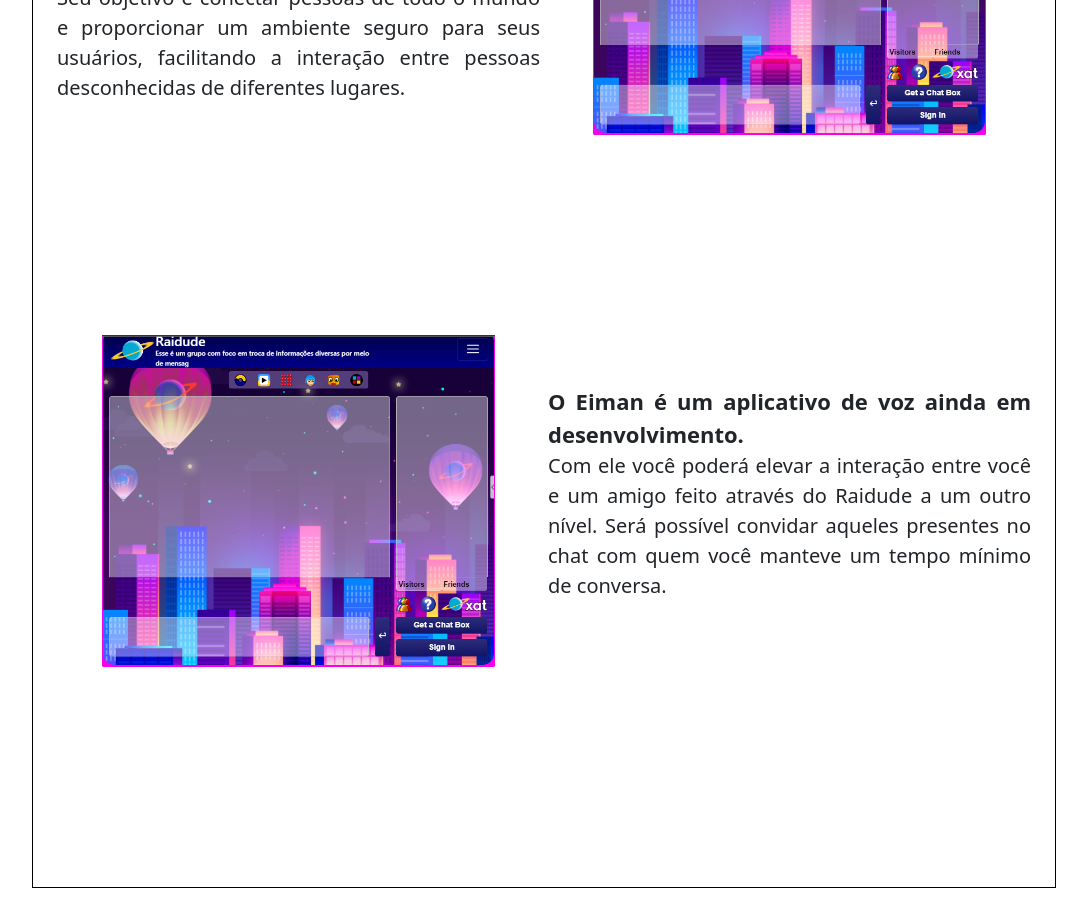
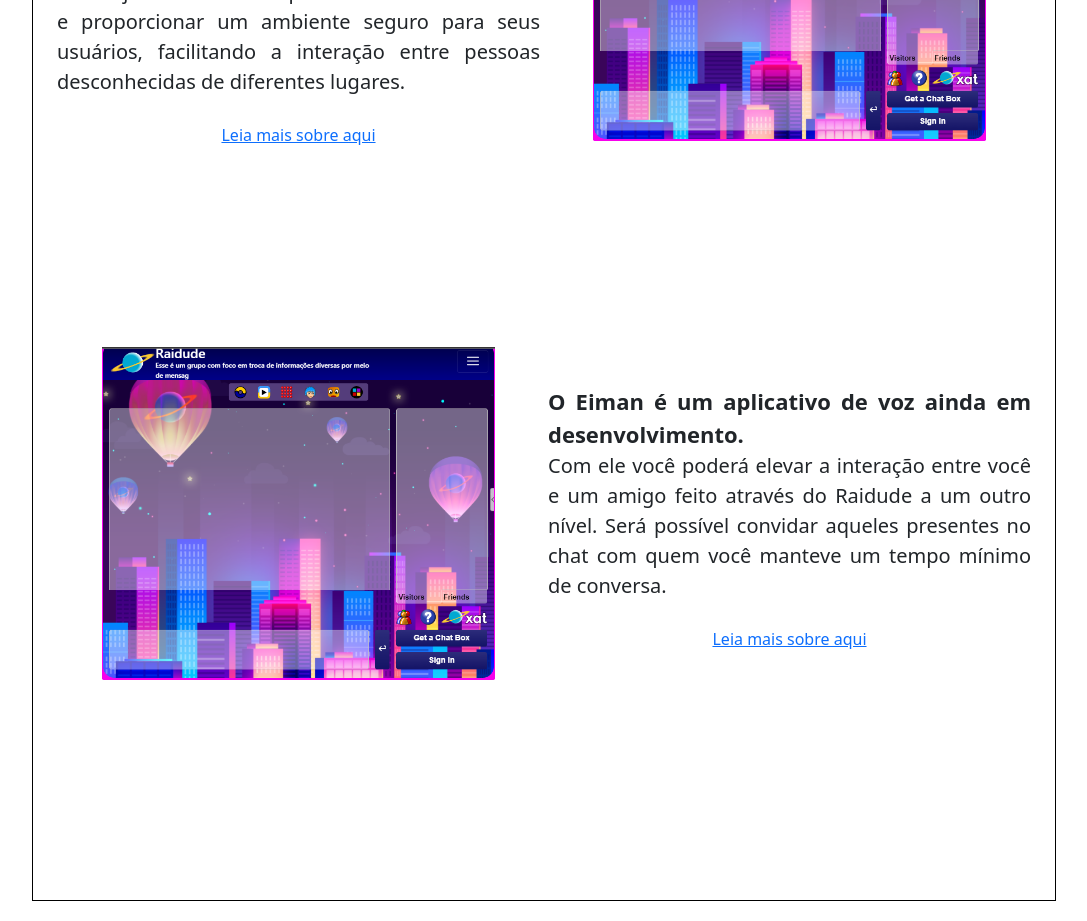
Before and after one commit to Raidude/Raidude.github.io, a website: page index.html in a window 1280 px wide. Shown: the part 1400-2321 px from the top of the page, without its empty margins (96-1183 px from the left). Drawn offline with nearby package versions, Linux system fonts and the light colour scheme.

Commit message:
Link para o portfólio adicionado.

```diff
--- a/index.html
+++ b/index.html
@@ -109,7 +109,7 @@
         </span>
         <br>
         Seu objetivo é conectar pessoas de todo o mundo e proporcionar um ambiente seguro para seus usuários, facilitando a interação entre pessoas desconhecidas de diferentes lugares.</p>
-
+        <a href="portfolio.html">Leia mais sobre aqui</a>
       </div>
 
       <div class="index-imagem">
@@ -128,6 +128,7 @@
         <br>
           Com ele você poderá elevar a interação entre você e um amigo feito através do Raidude a um outro nível. Será possível convidar aqueles presentes no chat com quem você manteve um tempo mínimo de conversa.
         </p>
+        <a href="portfolio.html">Leia mais sobre aqui</a>
       </div>
 
     </div>
```
